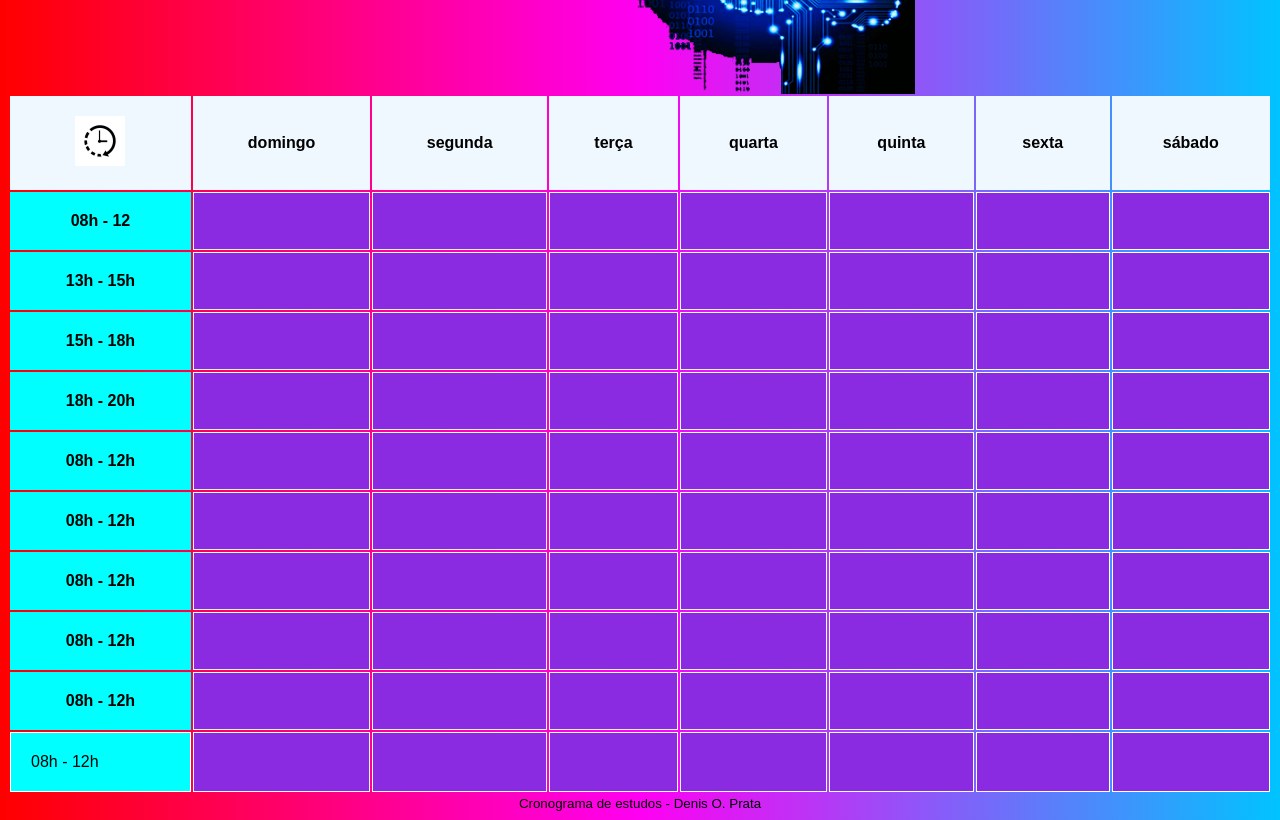
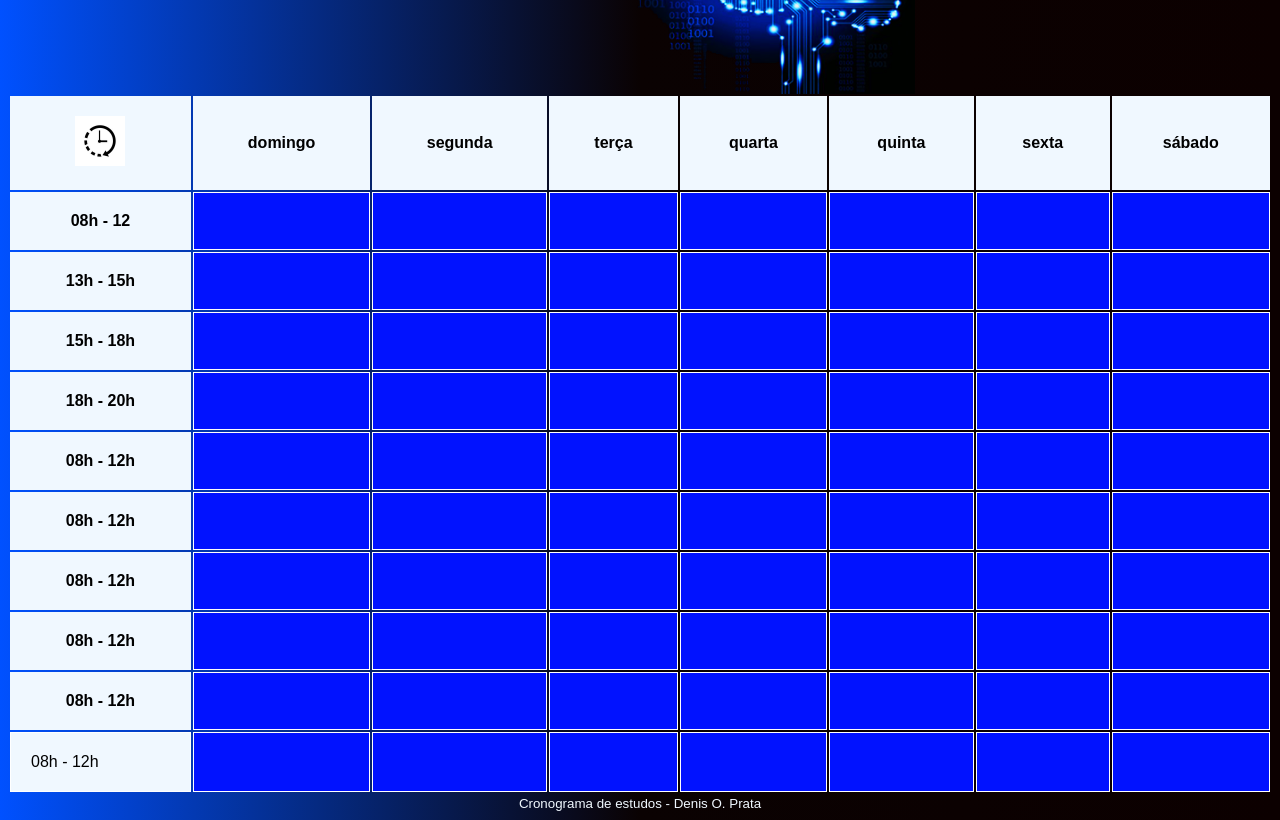
Before and after one commit to d-prata/HTML-atividades-tabela, a plain HTML site: page atividade-cronograma/novo.html in a window 1280 px wide. Shown: the part 170-990 px from the top of the page. Drawn offline with Linux system fonts and the light colour scheme.

Commit message:
Tabelas_HTML_atividade_prática

```diff
--- a/atividade-cronograma/novo.html
+++ b/atividade-cronograma/novo.html
@@ -9,7 +9,7 @@
 <style>
         body {
             font-family: sans-serif;
-            background: linear-gradient(to left, rgb(0, 195, 255), rgb(255, 0, 242), rgb(255, 0, 0));
+            background: linear-gradient(to left, rgb(12, 0, 0), rgb(10, 2, 2), rgb(0, 81, 255));
         }
 
         td {
@@ -32,8 +32,8 @@
 <main>
     <table style="width: 100%;">
         <colgroup>
-            <col span="1" style="background-color: aqua;">
-            <col span="7" style="background-color: blueviolet;">
+            <col span="1" style="background-color: aliceblue;">
+            <col span="7" style="background-color: rgb(1, 18, 255);">
         </colgroup>
         <thead>
             <tr style="background-color: aliceblue ;" >
@@ -155,7 +155,7 @@
             </thead>
         </thead>
     </table>
-    <footer style="text-align: center;">
+    <footer style="text-align: center; color: aliceblue;">
         <small>Cronograma de estudos - Denis O. Prata</small>
     </footer>
 </main>
```
